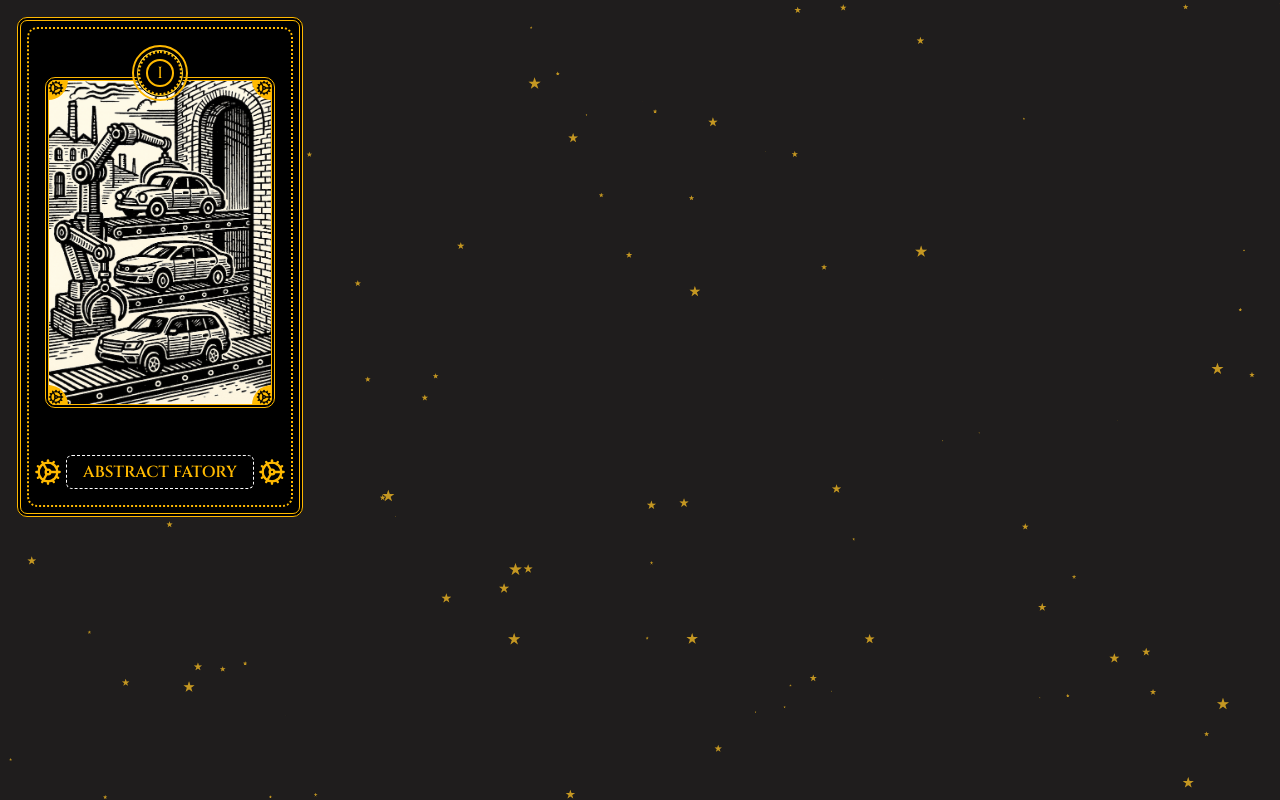
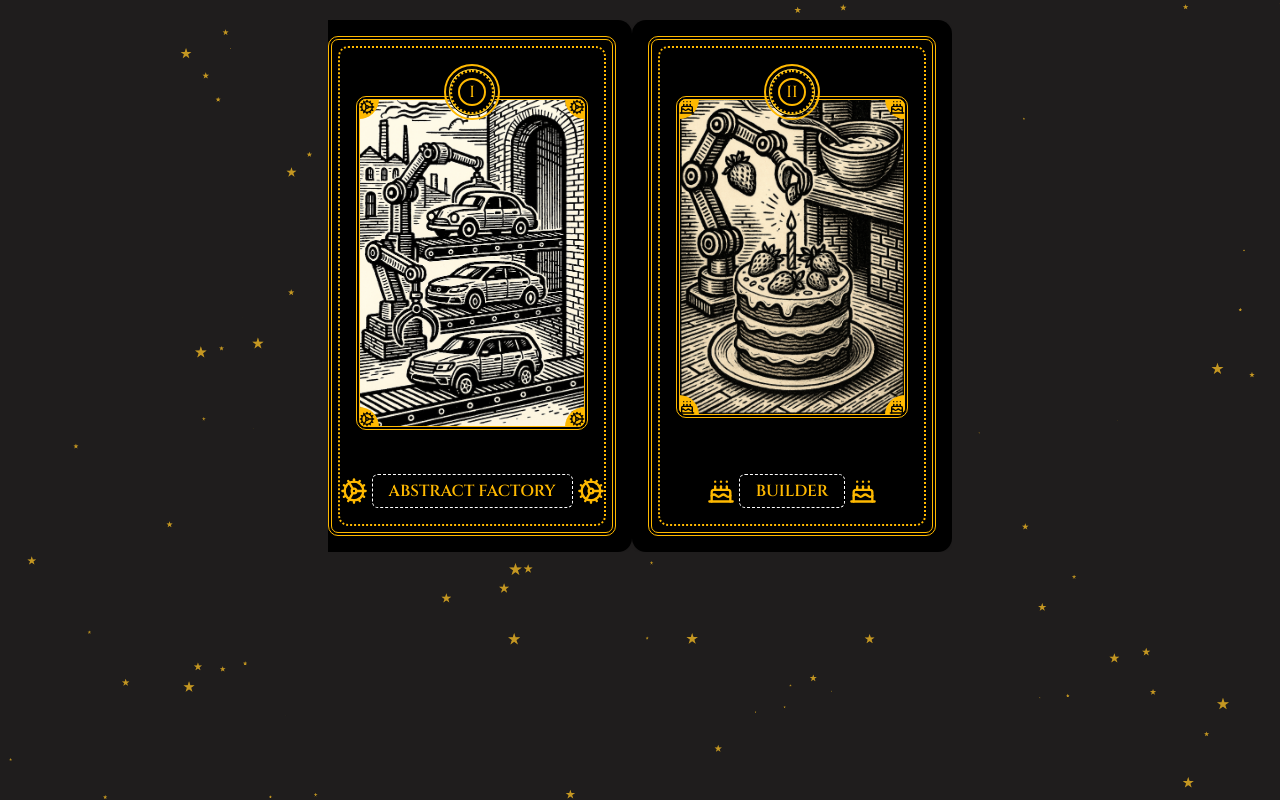
Before and after one commit to JoaoVictorNascimento/Pattern-cards, a Next.js app in the folder pattern-cards/: page / in a window 1280 px wide. Built offline with nearby package versions, Linux system fonts and the light colour scheme.

Commit message:
feat: adding builder pattern

```diff
--- a/pattern-cards/app/components/PatternCard/card.tsx
+++ b/pattern-cards/app/components/PatternCard/card.tsx
@@ -10,8 +10,8 @@ import CardNameBorder from './cardNameBorder'
 const PatternCard = (props: PatternCardProps) => {
   const { id, name, image, icon } = props
   return (
-    <Card className="w-full max-w-80 p-4">
-      <div className="relative z-10 bg-black border-none rounded-lg">
+    <Card className="w-full max-w-80 p-4 bg-black border-none">
+      <div className="relative z-10 rounded-lg">
         <CardContent className="flex h-[500px] text-amber-400 border-amber-400 rounded-lg border-4 border-double p-0">
           <CardContentBorder>
             <CardImageBorder icon={icon}>
--- a/pattern-cards/app/page.tsx
+++ b/pattern-cards/app/page.tsx
@@ -1,18 +1,19 @@
 import PatternCard from "./components/PatternCard/card";
 import ParticlesBackground from "./components/ParticlesBackground";
-import { Cog } from "lucide-react";
+import { deck } from "@/patterns/deck";
+import { Carousel, CarouselContent } from "@/components/ui/carousel";
 
 export default function Home() {
   return (
     <div className="min-h-screen relative">
       <ParticlesBackground />
-      <PatternCard
-        id={1}
-        name={"Abstract Fatory"}
-        image={"/abstract-factory.png"}
-        description={""}
-        icon={Cog}
-      />
+      <Carousel className="w-full h-full p-5 flex justify-center items-center">
+        <CarouselContent>
+          {deck.map((card) => (
+            <PatternCard key={card.id} {...card} />
+          ))}
+        </CarouselContent>
+      </Carousel>
     </div>
   )
 }
--- /dev/null
+++ b/pattern-cards/patterns/builder.ts
@@ -0,0 +1,86 @@
+// ==== Product type ====
+
+type Cake = {
+    flavor: string
+    layers: number
+    frosting: string
+    toppings: string[]
+    hasCandle: boolean
+  }
+
+  // ==== Builder Interface ====
+
+  type CakeBuilder = {
+    setFlavor: (flavor: string) => CakeBuilder
+    setLayers: (layers: number) => CakeBuilder
+    setFrosting: (frosting: string) => CakeBuilder
+    addTopping: (topping: string) => CakeBuilder
+    addCandle: () => CakeBuilder
+    build: () => Cake
+  }
+
+  // ==== Cake Builder Implementation ====
+
+  const createCakeBuilder = (): CakeBuilder => {
+    let cake: Cake = {
+      flavor: 'vanilla',
+      layers: 1,
+      frosting: 'none',
+      toppings: [],
+      hasCandle: false,
+    }
+
+    return {
+      setFlavor: (flavor) => {
+        cake = { ...cake, flavor }
+        return createFrom(cake)
+      },
+      setLayers: (layers) => {
+        cake = { ...cake, layers }
+        return createFrom(cake)
+      },
+      setFrosting: (frosting) => {
+        cake = { ...cake, frosting }
+        return createFrom(cake)
+      },
+      addTopping: (topping) => {
+        cake = { ...cake, toppings: [...cake.toppings, topping] }
+        return createFrom(cake)
+      },
+      addCandle: () => {
+        cake = { ...cake, hasCandle: true }
+        return createFrom(cake)
+      },
+      build: () => cake,
+    }
+
+    function createFrom(current: Cake): CakeBuilder {
+      return {
+        setFlavor: (flavor) => createFrom({ ...current, flavor }),
+        setLayers: (layers) => createFrom({ ...current, layers }),
+        setFrosting: (frosting) => createFrom({ ...current, frosting }),
+        addTopping: (topping) => createFrom({ ...current, toppings: [...current.toppings, topping] }),
+        addCandle: () => createFrom({ ...current, hasCandle: true }),
+        build: () => current,
+      }
+    }
+  }
+
+  // ==== Client Code ====
+
+  const createBirthdayCake = (builder: CakeBuilder) =>
+    builder
+      .setFlavor('chocolate')
+      .setLayers(3)
+      .setFrosting('cream cheese')
+      .addTopping('strawberries')
+      .addTopping('sprinkles')
+      .addCandle()
+      .build()
+
+  // ==== Usage ====
+
+  const builder = createCakeBuilder()
+  const birthdayCake = createBirthdayCake(builder)
+
+  console.log(birthdayCake)
--- /dev/null
+++ b/pattern-cards/patterns/deck.ts
@@ -0,0 +1,19 @@
+import { PatternCardProps } from "@/app/components/PatternCard/types"
+import { Cake, Cog } from "lucide-react"
+
+export const deck: PatternCardProps[] = [
+    {
+        id: 1,
+        name: "Abstract Factory",
+        image: "/abstract-factory.png",
+        description: "",
+        icon: Cog,
+    },
+    {
+        id: 2,
+        name: "Builder",
+        image: "/builder.png",
+        description: "",
+        icon: Cake,
+    },
+]
```
Also changed, not shown: pattern-cards/public/builder.png (added).
